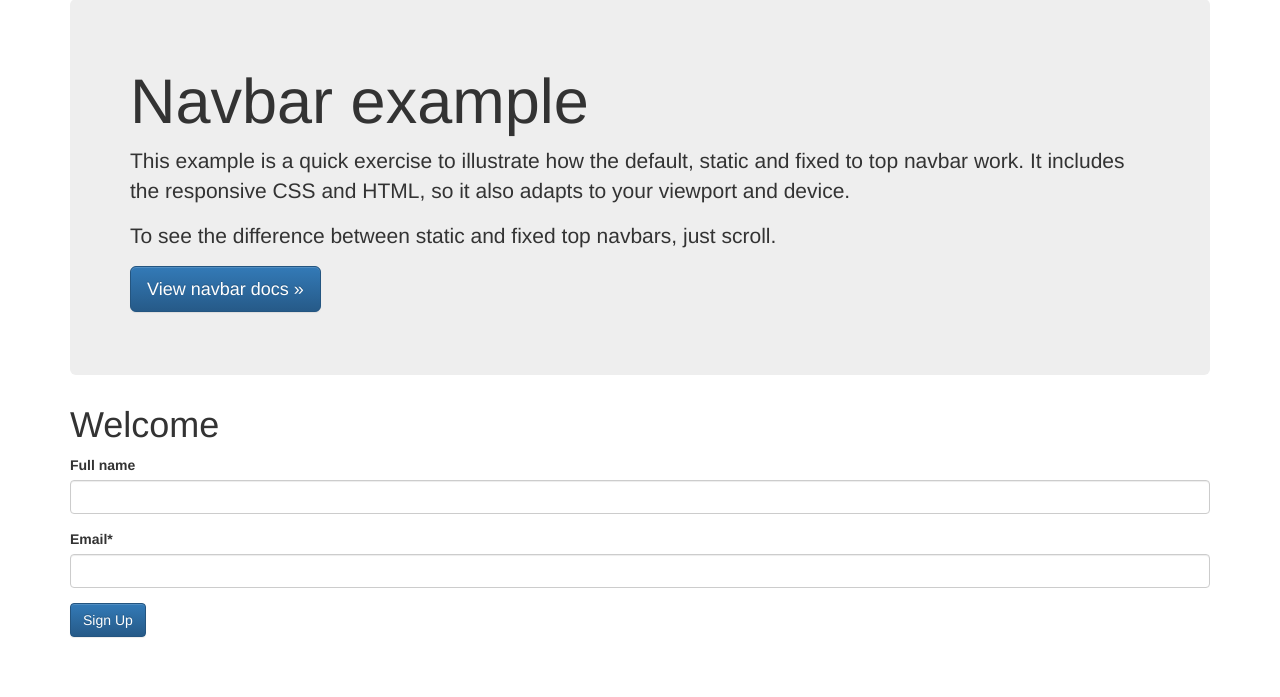
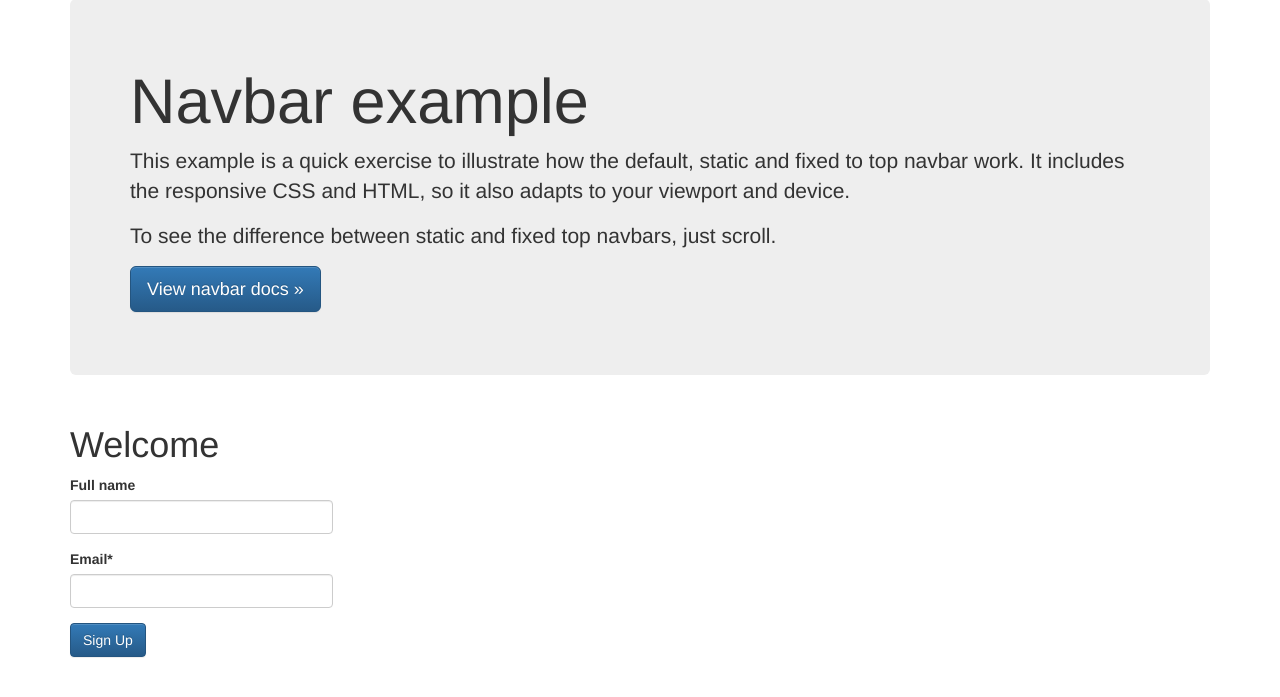
Before and after one commit to belzeba/tutorials, a Django app: page / in a window 1280 px wide. Shown: the part 72-769 px from the top of the page. Run offline with Django 3.2, Linux system fonts and the light colour scheme; some libraries are stand-ins or nearby versions.

Commit message:
Modified content block

```diff
--- a/django/Try_Django_18/templates/home.html
+++ b/django/Try_Django_18/templates/home.html
@@ -25,6 +25,8 @@
 
 {# Make block that shows in base.html -template block #}
 {% block content %}
+    <div class="row">
+        <div class="col-sm-6 col-md-3">
             <h1>{{ title }}</h1>
 
             {% comment these show that you can access username without adding it to context %}
@@ -40,5 +42,7 @@
 
                 <input class="btn btn-primary" type="submit" value="Sign Up">
             </form>
+        </div>
+    </div>
 
 {% endblock %}
```
Lines whose indentation alone changed are shown as unchanged.
